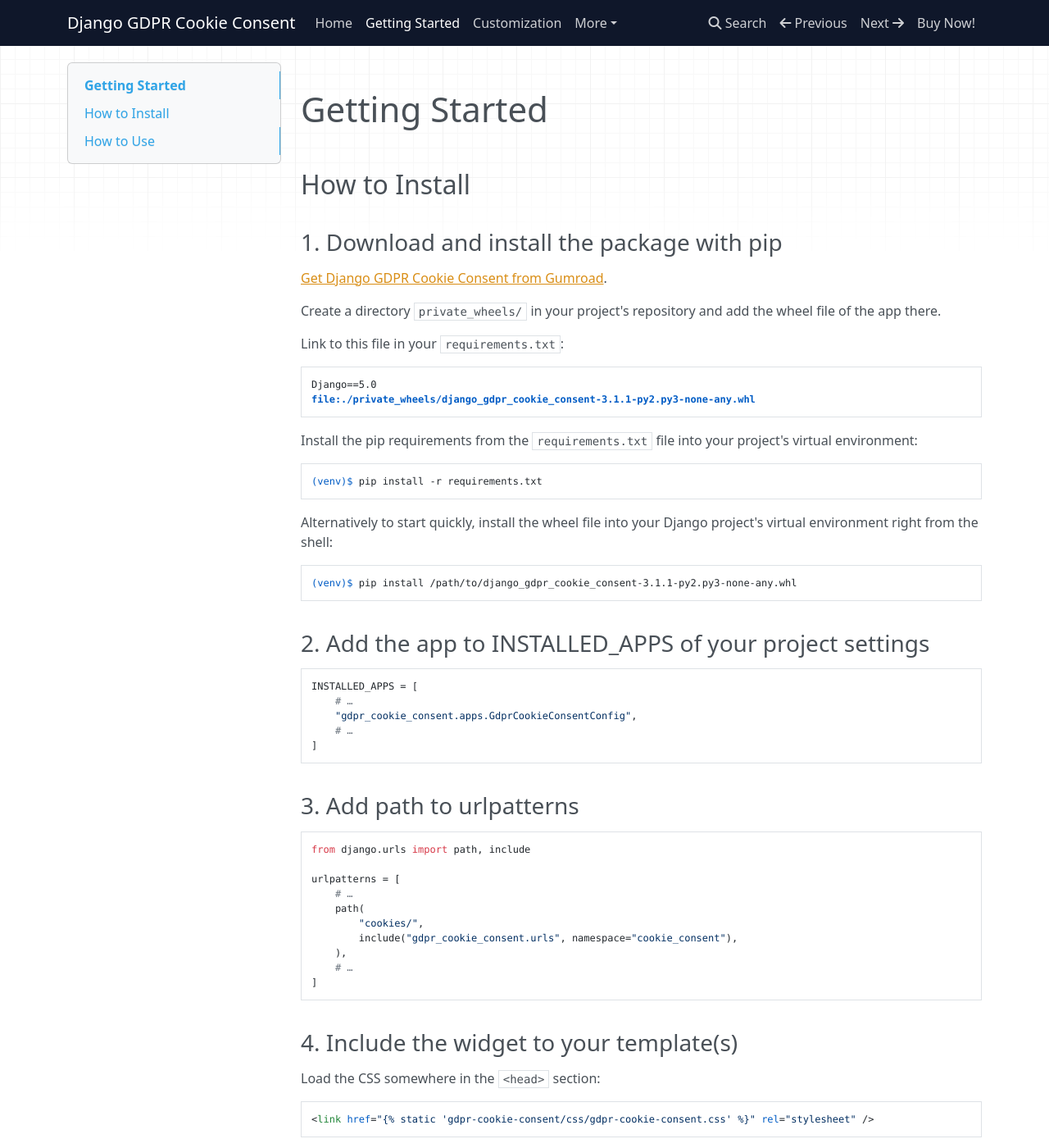
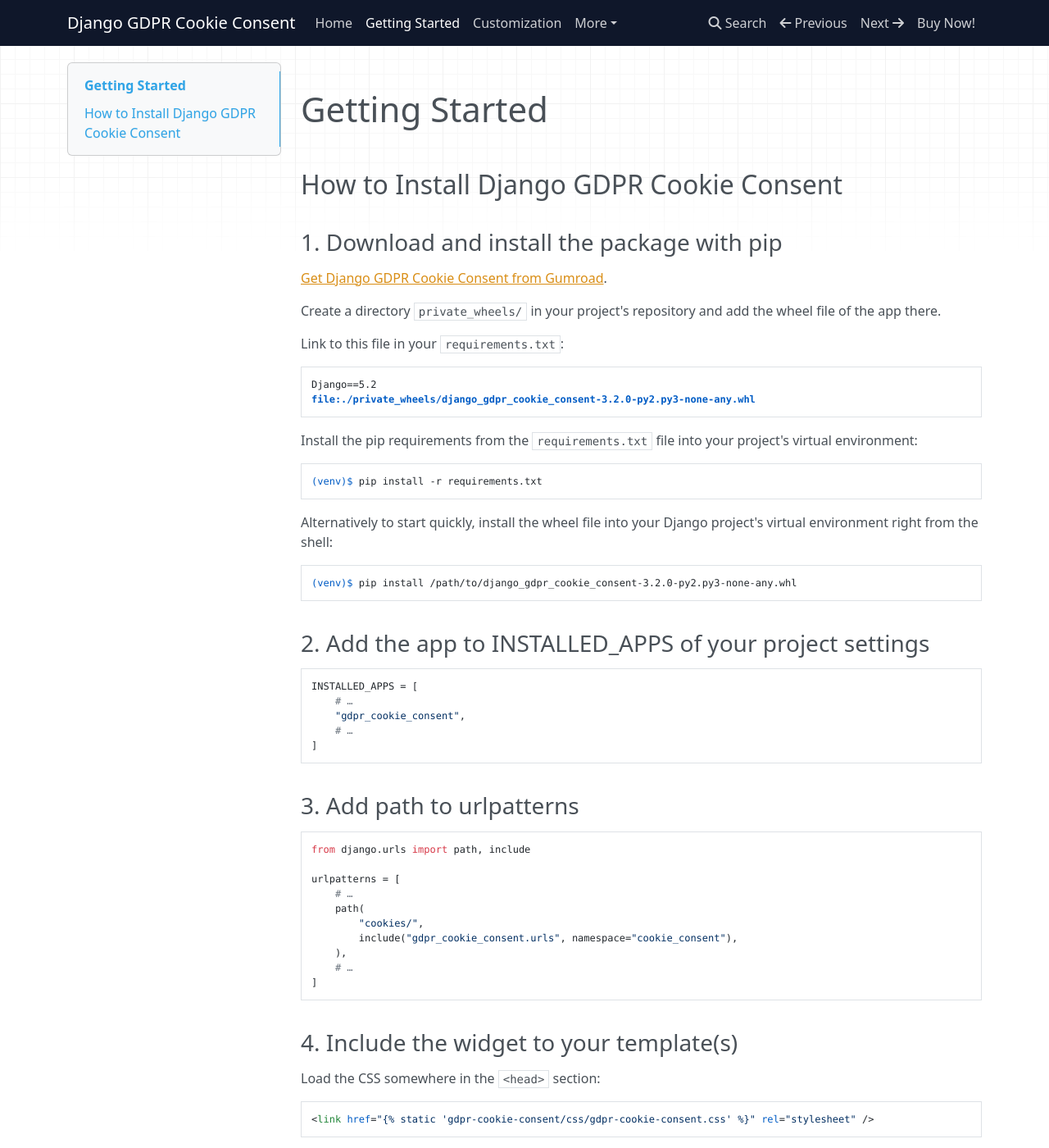
Before and after one commit to websightful/django-gdpr-cookie-consent-docs, an MkDocs documentation site: the page built from src/getting-started.md, in a window 1280 px wide and 1400 px high. Shown: the whole window at 82% size. Built offline with MkDocs 1.6.1, drawn with Linux system fonts in a browser that asks for light colours; nearby versions of some CDN libraries; some of the changed text lies outside the part shown.

Commit message:
✨ v3.2.0

````diff
--- a/docs/index.html
+++ b/docs/index.html
@@ -191,7 +191,7 @@
 </tr>
 <tr>
 <td>Latest package version</td>
-<td>3.1.1</td>
+<td>3.2.0</td>
 </tr>
 </tbody>
 </table>
--- a/src/getting-started.md
+++ b/src/getting-started.md
@@ -1,6 +1,6 @@
 # Getting Started
 
-## How to Install
+## How to Install Django GDPR Cookie Consent
 
 ### 1. Download and install the package with pip
 
@@ -11,8 +11,8 @@
 Link to this file in your `requirements.txt`:
 
 ```
-Django==5.0
-file:./private_wheels/django_gdpr_cookie_consent-3.1.1-py2.py3-none-any.whl
+Django==5.2
+file:./private_wheels/django_gdpr_cookie_consent-3.2.0-py2.py3-none-any.whl
 ```
 
 Install the pip requirements from the `requirements.txt` file into your project's virtual environment:
@@ -24,7 +24,7 @@
 Alternatively to start quickly, install the wheel file into your Django project's virtual environment right from the shell:
 
 ```shell
-(venv)$ pip install /path/to/django_gdpr_cookie_consent-3.1.1-py2.py3-none-any.whl
+(venv)$ pip install /path/to/django_gdpr_cookie_consent-3.2.0-py2.py3-none-any.whl
 ```
 
 
@@ -33,7 +33,7 @@
 ```python
 INSTALLED_APPS = [
     # …
-    "gdpr_cookie_consent.apps.GdprCookieConsentConfig",
+    "gdpr_cookie_consent",
     # …
 ]
 ```
@@ -76,16 +76,13 @@
 </a>
 ```
 
-
-## How to Use
-
-### 1. Copy, paste, and modify the cookie consent configuration
+### 5. Copy, paste, and modify the cookie consent configuration
 
 Copy the example of [`COOKIE_CONSENT_SETTINGS`](cookie-consent-settings.md) to the end of your project settings, then modify it to match the cookie usage of your website.
 
 In the example above, there are four cookie sections: __Essential__ (strictly necessary), __Functionality__ (optional), __Performance__ (optional), and __Marketing__ (optional).
 
-### 2. Create templates to render HTML for non-required cookies
+### 6. Create templates to render HTML for non-required cookies
 
 Cookies that are set conditionally based upon a visitor’s choices must be rendered from conditional templates.
 
@@ -123,7 +120,15 @@
 
 Manage the scripts that create your __Essential (strictly necessary)__ cookies separately, unrelated to conditional html snippets.
 
-### 3. Translate your titles and descriptions
+### 7. Check if your setup is correct
+
+Check the correctness of your configuration with:
+
+```shell
+(venv)$ python manage.py check gdpr_cookie_consent
+```
+
+### 8. Translate your titles and descriptions
 
 If your website has more than one language, prepare the translations:
 
````
Also changed, not shown: other parts of docs/index.html (+1 -1 lines), docs/changelog/index.html (+36 -20 lines), docs/getting-started/index.html (+13 -14 lines), docs/sitemap.xml (+6 -6 lines), src/changelog.md (+16 -2 lines), src/index.md (+1 -1 lines), docs/search/search_index.json, 1 other file.
